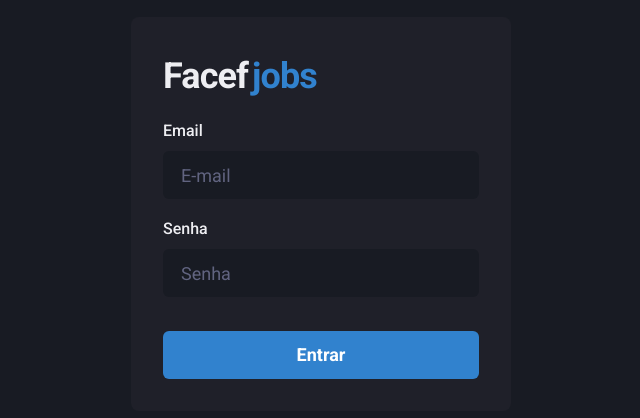
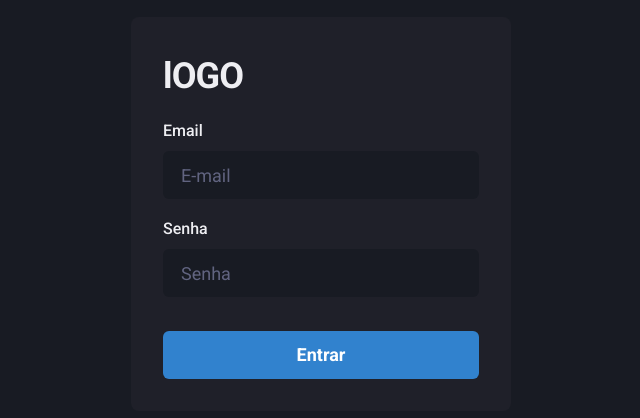
Before and after one commit to Yuri-Tiofilo/hackathon-contabil, a Next.js app in the folder frontend/: page / in a window 1280 px wide. Shown: the part 186-604 px from the top of the page, without its empty margins (319-959 px from the left). Built offline with nearby package versions, Linux system fonts and the light colour scheme.

Commit message:
feat: change logo

```diff
--- a/frontend/src/components/Logo/logo.widget.tsx
+++ b/frontend/src/components/Logo/logo.widget.tsx
@@ -14,10 +14,7 @@ export function Logo({ ...rest }: LogoProps) {
       w="64"
       {...rest}
     >
-      Facef
-      <Text as="span" ml="1" color="blue.500">
-        jobs
-      </Text>
+      lOGO
     </Text>
   );
 }
```
